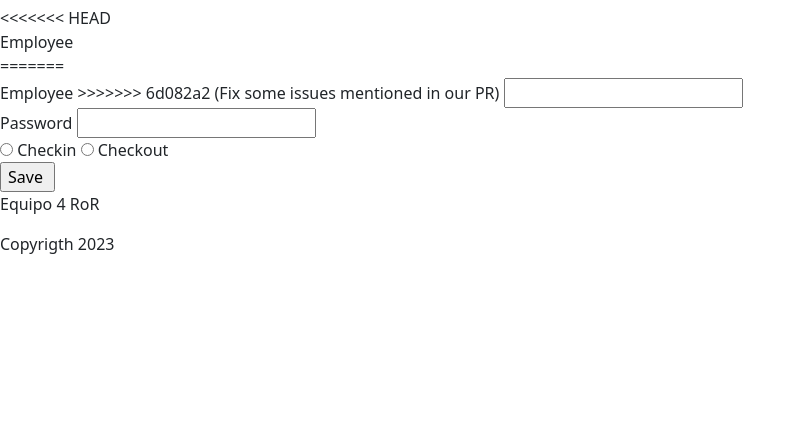
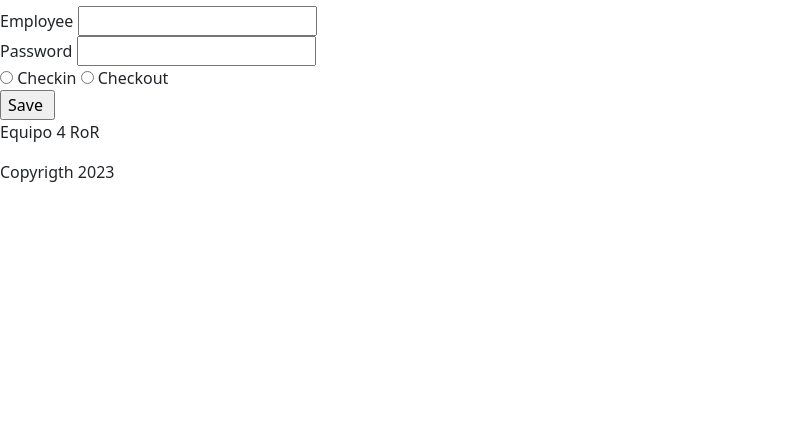
Before and after one commit to BrightCoders-Institute/BCDIC22-RoR-reloj-checador-team4, a Rails app: page / in a window 1280 px wide. Shown: the part 374-800 px from the top of the page, without its empty margins (0-806 px from the left). Run offline with Rails 7, Linux system fonts and the light colour scheme; style sheets or scripts are compiled from the project's sources; some libraries are stand-ins or nearby versions.

Commit message:
Fixed a issue

```diff
--- a/app/views/check/_form.html.erb
+++ b/app/views/check/_form.html.erb
@@ -1,11 +1,6 @@
 <%= form_with model: @check do |form| %>
-<<<<<<< HEAD
   <div>
-    <%= form.label :employee_id %><br>
-=======
-  <div></div>
     <%= form.label :employee_id %>
->>>>>>> 6d082a2 (Fix some issues mentioned in our PR)
     <%= form.text_field :employeeid%>
   </div>
 
```
